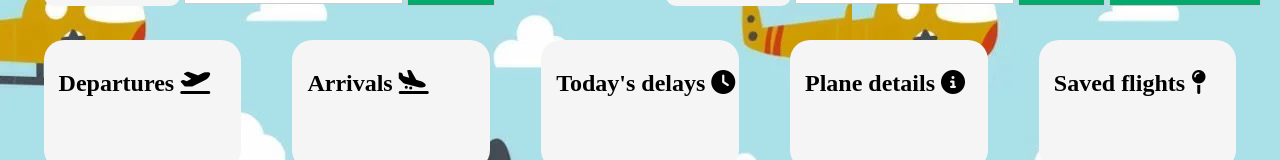
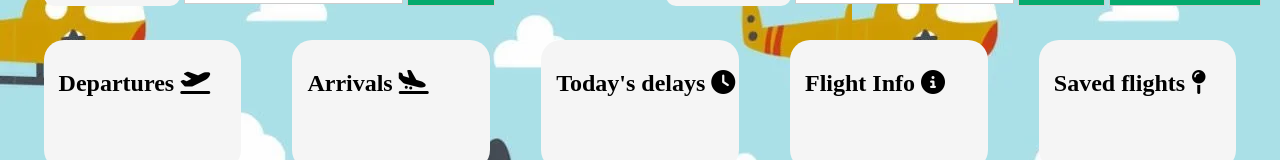
Before and after one commit to landyboi/TBA-projekti, a plain HTML site: page index.html in a window 1280 px wide. Shown: the part 136-296 px from the top of the page. Drawn offline with Linux system fonts and the light colour scheme; no server answers.

Commit message:
changed "plane details" => " flight info"

```diff
--- a/index.html
+++ b/index.html
@@ -90,7 +90,7 @@
             <div class='column'>
                 <div class="Info">
                     <article id="Info">
-                        <h2> Plane details <i class='fas fa-info-circle'></i></h2>
+                        <h2> Flight Info <i class='fas fa-info-circle'></i></h2>
                         <br>
                         <br>
                         <br>
```
